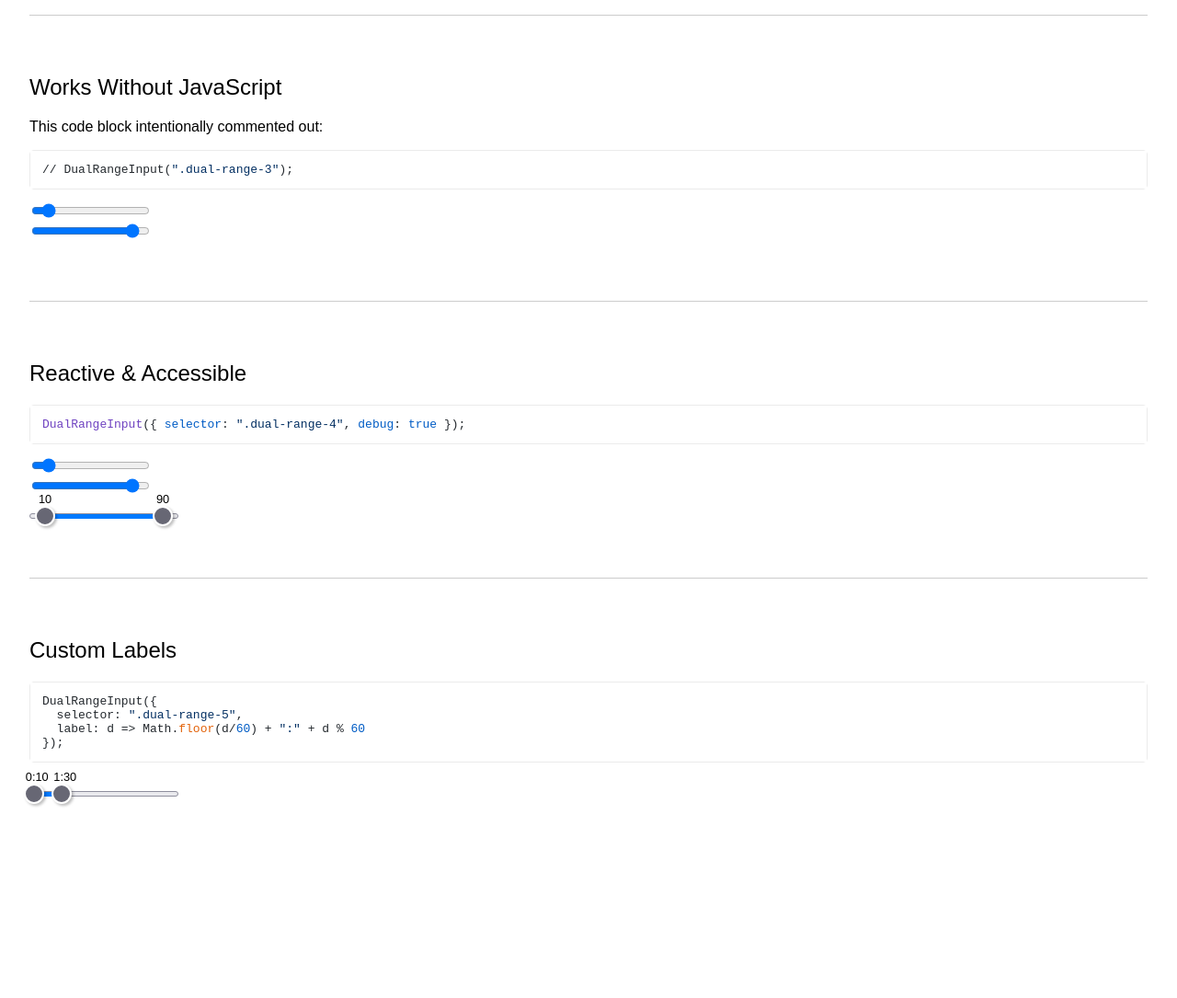
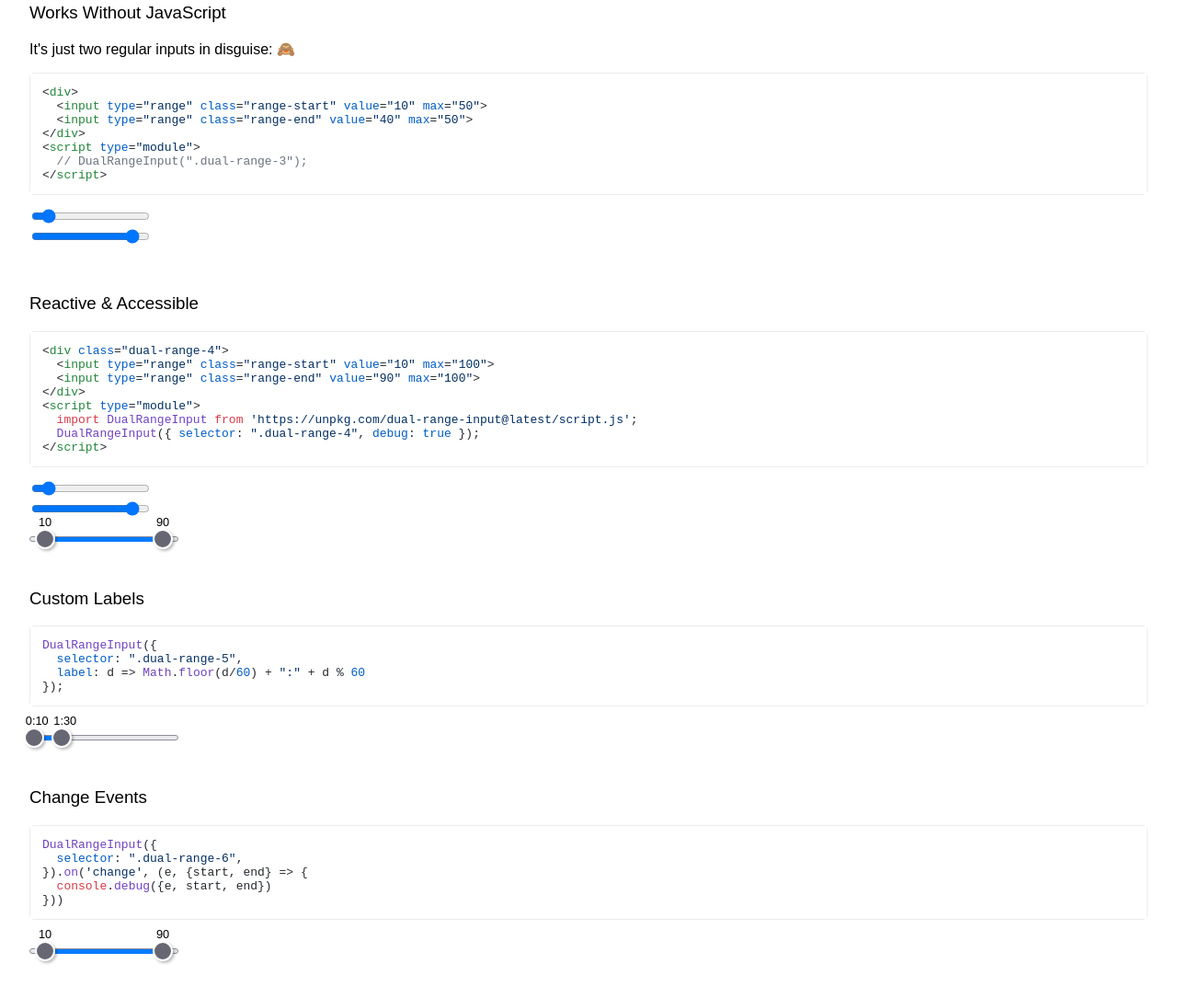
Before and after one commit to jshawl/dual-range-input, a website: page index.html in a window 1280 px wide. Shown: the part 838-1923 px from the top of the page at 92% size. Before the commit the page ends 1800 px from the top, so only its background shows below. Drawn offline with nearby package versions, Linux system fonts and the light colour scheme.

Commit message:
update docs

```diff
--- a/index.html
+++ b/index.html
@@ -14,6 +14,11 @@
         selector: ".dual-range-5",
         label: (d) => Math.floor(d / 60) + ":" + (d % 60),
       });
+      DualRangeInput({
+        selector: ".dual-range-6",
+      }).on('change', (e, {start, end}) => {
+        console.debug({e, start, end})
+      })
     </script>
     <link
       async
@@ -29,12 +34,8 @@
       h3 {
         font-weight: lighter;
       }
-      h2 {
-        margin-top: 0;
-      }
       section {
-        border-top: 1px solid #ccc;
-        padding: 4rem 0;
+        padding: 1rem 0;
         font-weight: lighter;
       }
       body {
@@ -64,9 +65,10 @@
         alt="npm version"
         height="18"
     /></a>
-    <br /><br />
+    <br><br><br>
+    <h2>Examples</h2>
     <section>
-      <h2>First Example</h2>
+      <h3>Hello World</h3>
       <pre><code class="language-html">&lt;div class="dual-range-1">
   &lt;input type="range" class="range-start" value="10" max="100">
   &lt;input type="range" class="range-end" value="90" max="100">
@@ -80,9 +82,11 @@
         <input type="range" class="range-start" value="10" max="100" /><br />
         <input type="range" class="range-end" value="90" max="100" />
       </div>
+      <br>
+      <a href="https://codepen.io/jshawl/pen/WNJjPRv">Edit on Codepen ↗</a>
     </section>
     <section>
-      <h2>Flexible Ranges</h2>
+      <h3>Flexible Ranges</h3>
       <pre><code class="language-html">&lt;div class="dual-range-2">
   &lt;input type="range" class="range-start" value="10" max="50">
   &lt;input type="range" class="range-end" value="40" max="50">
@@ -97,19 +101,30 @@
       </div>
     </section>
     <section>
-      <h2>Works Without JavaScript</h2>
-      <p>This code block intentionally commented out:</p>
-      <pre><code>// DualRangeInput(".dual-range-3");</code></pre>
-
+      <h3>Works Without JavaScript</h3>
+      <p>It's just two regular inputs in disguise: 🙈</p>
+      <pre><code class="language-html">&lt;div>
+  &lt;input type="range" class="range-start" value="10" max="50">
+  &lt;input type="range" class="range-end" value="40" max="50">
+&lt;/div>
+&lt;script type="module">
+  // DualRangeInput(".dual-range-3");
+&lt;/script></code></pre>
       <div class="dual-range-3">
         <input type="range" class="range-start" value="10" max="100" /><br />
         <input type="range" class="range-end" value="90" max="100" />
       </div>
     </section>
     <section>
-      <h2>Reactive &amp; Accessible</h2>
-      <pre><code>DualRangeInput({ selector: ".dual-range-4", debug: true });</code></pre>
-      <div class="dual-range-4">
+      <h3>Reactive &amp; Accessible</h3>
+      <pre><code class="language-html">&lt;div class="dual-range-4">
+  &lt;input type="range" class="range-start" value="10" max="100">
+  &lt;input type="range" class="range-end" value="90" max="100">
+&lt;/div>
+&lt;script type="module">
+  import DualRangeInput from 'https://unpkg.com/dual-range-input@latest/script.js';
+  DualRangeInput({ selector: ".dual-range-4", debug: true });
+&lt;/script></code></pre>      <div class="dual-range-4">
         <input type="range" class="range-start" value="10" max="100" /><br />
         <input
           type="range"
@@ -120,8 +135,8 @@
       </div>
     </section>
     <section>
-      <h2>Custom Labels</h2>
-      <pre><code>DualRangeInput({
+      <h3>Custom Labels</h3>
+      <pre><code class="language-js">DualRangeInput({
   selector: ".dual-range-5",
   label: d => Math.floor(d/60) + ":" + d % 60
 });</code></pre>
@@ -130,6 +145,18 @@
         <input type="range" class="range-end" value="90" max="420" />
       </div>
     </section>
+    <section>
+      <h3>Change Events</h3>
+      <pre><code class="language-js">DualRangeInput({
+  selector: ".dual-range-6",
+}).on('change', (e, {start, end} => {
+  console.debug({e, start, end})
+}))</code></pre>
+      <div class="dual-range-6">
+        <input type="range" class="range-start" value="10" max="100" /><br />
+        <input type="range" class="range-end" value="90" max="100" />
+      </div>
+    </section>
     <script src="//unpkg.com/@highlightjs/cdn-assets@11.6.0/highlight.min.js"></script>
     <script>
       hljs.highlightAll();
```
Lines whose indentation alone changed are shown as unchanged.
